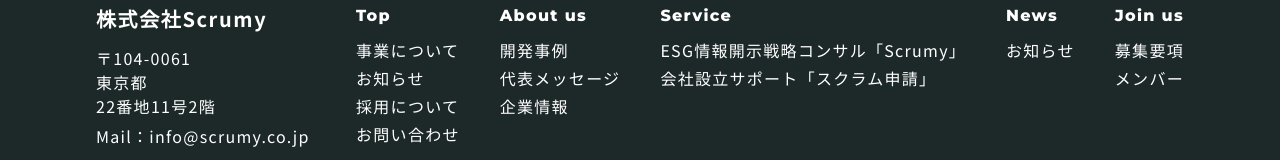
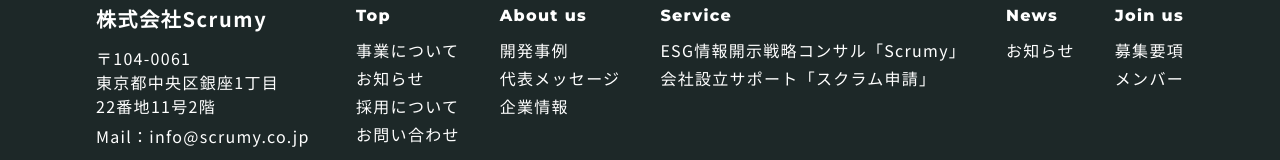
Before and after one commit to podev826/NEXT-scrumy-HP, a Next.js app: page /about in a window 1280 px wide. Shown: the part 4700-4860 px from the top of the page. Built offline with nearby package versions, Linux system fonts and the light colour scheme; no server answers.

Commit message:
Update Footer.tsx
[practice]

```diff
--- a/src/components/Layouts/Footer/Footer.tsx
+++ b/src/components/Layouts/Footer/Footer.tsx
@@ -24,7 +24,7 @@ export const Footer: FC = () => {
               <Text>〒104-0061</Text>
               <Text>
                 <Box as="span" display={{ base: 'inline-block', xl: 'block' }}>
-                  東京都
+                  東京都中央区銀座1丁目
                 </Box>
                 <Box as="span" display={{ base: 'inline-block', xl: 'block' }}>
                   22番地11号2階
```
